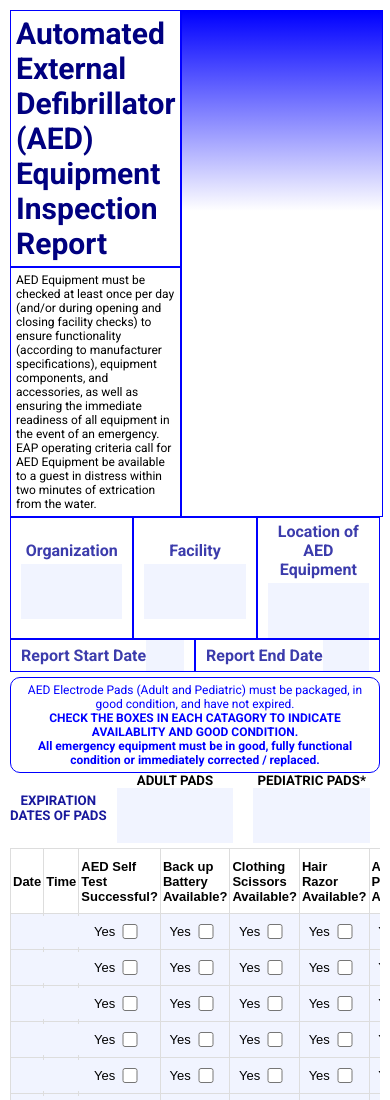
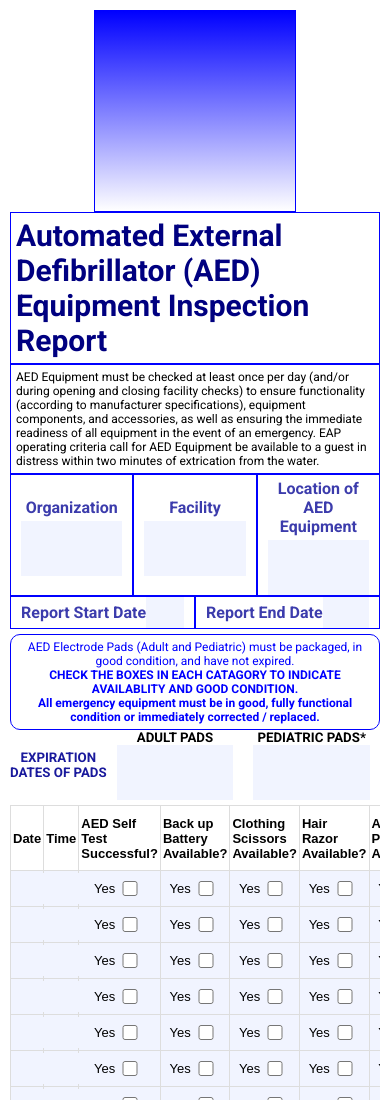
Before and after one commit to Amin-create/static-reports, a plain HTML site: page index.html in a window 390 px wide. Shown: the top 1100 px of the page. Drawn offline with Linux system fonts and the light colour scheme.

Commit message:
feat(responsiveness): updated

```diff
--- a/index.html
+++ b/index.html
@@ -254,11 +254,17 @@
   .br-10 {
     border-radius: 10px;
   }
+  .fdcr {
+    flex-direction: column-reverse;
+  }
 
   @media(min-width: 768px) {
     .md-fdr {
       flex-direction: row;
     }
+    .md-ais {
+      align-items: start;
+    }
   }
 </style>
 
@@ -266,7 +272,7 @@
 
   <div class="page">
     <!-- heading and gradiant -->
-    <div class="df">
+    <div class="df fdcr md-fdr aic md-ais">
       <div class="df fdc">
         <div class="b1 p5">
           <h1>
```
